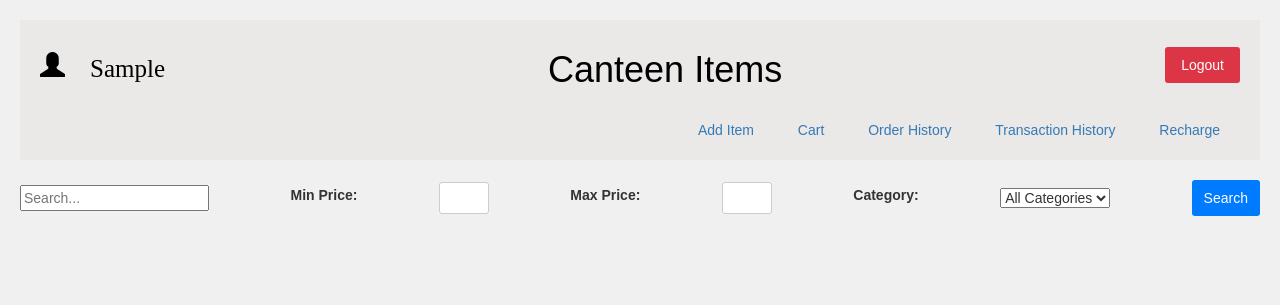
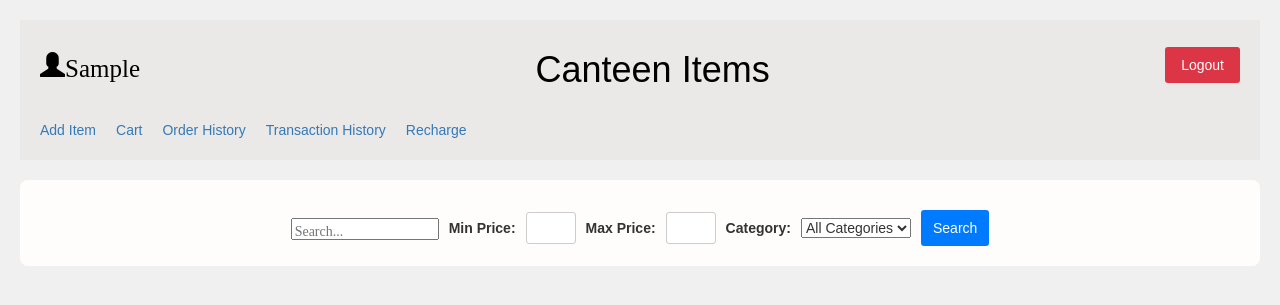
Before and after one commit to PSGSudalai/Canteen_QR, a Django app: page /canteen/items/ in a window 1280 px wide. Shown: the top 305 px of the page. Run offline with Django 5.2, Linux system fonts and the light colour scheme; the visitor is signed in with stand-in values (Sample User, id 1); data that the repository does not hold is empty; some libraries are stand-ins or nearby versions.

Commit message:
css changes

```diff
--- a/BASE/templates/canteen_items/item_list.html
+++ b/BASE/templates/canteen_items/item_list.html
@@ -19,14 +19,12 @@
             justify-content: space-between;
             align-items: center;
             background-color: #ebe8e8;
-            color: white;
+            color: black;
             padding: 10px 20px;
         }
 
         .header .glyphicon {
-        color:black;
             font-size: 25px;
-
         }
 
         .header .logout {
@@ -49,18 +47,67 @@
             text-align: center;
         }
 
+        /* Style for the navigation */
+        .navigation {
+            text-align: right;
+            background-color: #ebe8e8;
+            padding: 10px 20px;
+            margin-bottom: 20px;
+        }
+
+        /* Style for the search section */
+        .search {
+            display: flex;
+            justify-content: center;
+            margin-bottom: 20px;
+            background-color: #fffcfc;
+            padding: 20px;
+            border-radius: 8px;
+        }
+
+        .search form {
+            display: flex;
+            flex-direction: row;
+            align-items: center;
+            flex-wrap: wrap;
+            gap: 10px;
+        }
+
+        .search label, .search input[type="number"], .search input[type="text"], .search select, .search button {
+            margin-bottom: 0;
+        }
+
+        .search button {
+            background-color: #007bff;
+            color: white;
+            border: none;
+            padding: 8px 12px;
+            cursor: pointer;
+            border-radius: 3px;
+            text-decoration: none;
+        }
+
+        .search button:hover {
+            background-color: #0056b3;
+        }
+
         /* Style for the list */
         ul {
             list-style-type: none;
             padding: 0;
+            display: flex;
+            flex-wrap: wrap;
+            gap: 20px;
         }
 
         /* Style for list items */
-        li {
-            display: inline-block; /* Ensure items are inline */
-            vertical-align: top; /* Align items properly */
-            text-align: center; /* Center align content */
-            padding: 0px 20px;
+        .item-card {
+            background: #fff;
+            border-radius: 8px;
+            box-shadow: 0 0 10px rgba(0, 0, 0, 0.1);
+            width: calc(25% - 40px); /* 25% width minus the gaps */
+            box-sizing: border-box;
+            margin-bottom: 20px;
         }
 
         /* Style for item image */
@@ -70,7 +117,7 @@
             align-items: center;
             justify-content: center;
             overflow: hidden;
-            border-radius: 5px 5px 0 0; /* Rounded corners on top */
+            border-radius: 8px 8px 0 0; /* Rounded corners on top */
         }
 
         .item-image {
@@ -111,7 +158,6 @@
             padding: 5px;
             border: 1px solid #ccc;
             border-radius: 3px;
-            text-align: center;
         }
 
         button[type="submit"], .redirect-button {
@@ -128,23 +174,25 @@
             background-color: #0056b3;
         }
 
-        .navigation{
-            text-align: right;
-            background-color: #ebe8e8;
-            padding: 10px 20px;
-            margin-bottom: 20px;
+        @media (max-width: 768px) {
+            .item-card {
+                width: calc(50% - 40px); /* 50% width for smaller screens */
+            }
         }
 
+        @media (max-width: 480px) {
+            .item-card {
+                width: calc(100% - 40px); /* Full width for very small screens */
+            }
+        }
     </style>
 </head>
 <body>
     <div class="header">
-        <div class="glyphicon glyphicon-user" > {{ user.first_name }}</div>
+        <div class="glyphicon glyphicon-user">{{ user.first_name }}</div>
         <h1 style="color:black">Canteen Items</h1>
         <a href="{% url 'logout' %}" class="logout">Logout</a>
     </div>
-
-
 
     <div class="navigation">
         <ul>
@@ -161,8 +209,9 @@
         </ul>
     </div>
 
+    <div class="search">
         <form method="GET" action="{% url 'canteen_item_list' %}">
-        <input type="text" name="q" placeholder="Search...">
+            <input type="text" name="q" placeholder="Search..." class="glyphicon glyphicon-search">
             <label for="min_price">Min Price:</label>
             <input type="number" id="min_price" name="min_price" min="0">
             <label for="max_price">Max Price:</label>
@@ -173,28 +222,27 @@
                 <!-- Replace with dynamic options based on your categories -->
                 <option value="FOOD">Food</option>
                 <option value="SNACK">Snacks</option>
-            <option value="beverage">beverage</option>
+                <option value="beverage">Beverage</option>
             </select>
             <button type="submit">Search</button>
         </form>
+    </div>
 
-    <ul class="card">
+    <ul class="item">
         {% for item in items %}
-            <li>
+            <li class="item-card">
                 <div class="item-image-container">
                     <img class="item-image" src="{{ item.image.url }}" alt="{{ item.identity }}">
                 </div>
                 <div class="item-details">
                     <p class="item-identity">{{ item.identity }}</p>
                     <p class="item-price">Rs.{{ item.price }}</p>
-                    {% if user.is_staff or user.is_admin %}
                     <form action="{% url 'add_to_cart' %}" method="post">
                         {% csrf_token %}
                         <input type="hidden" name="item_id" value="{{ item.id }}">
                         <input type="number" name="quantity" value="1" min="1">
                         <button type="submit">Add to Cart</button>
                     </form>
-                    {% endif %}
                 </div>
             </li>
         {% endfor %}
```
Lines whose indentation alone changed are shown as unchanged.
